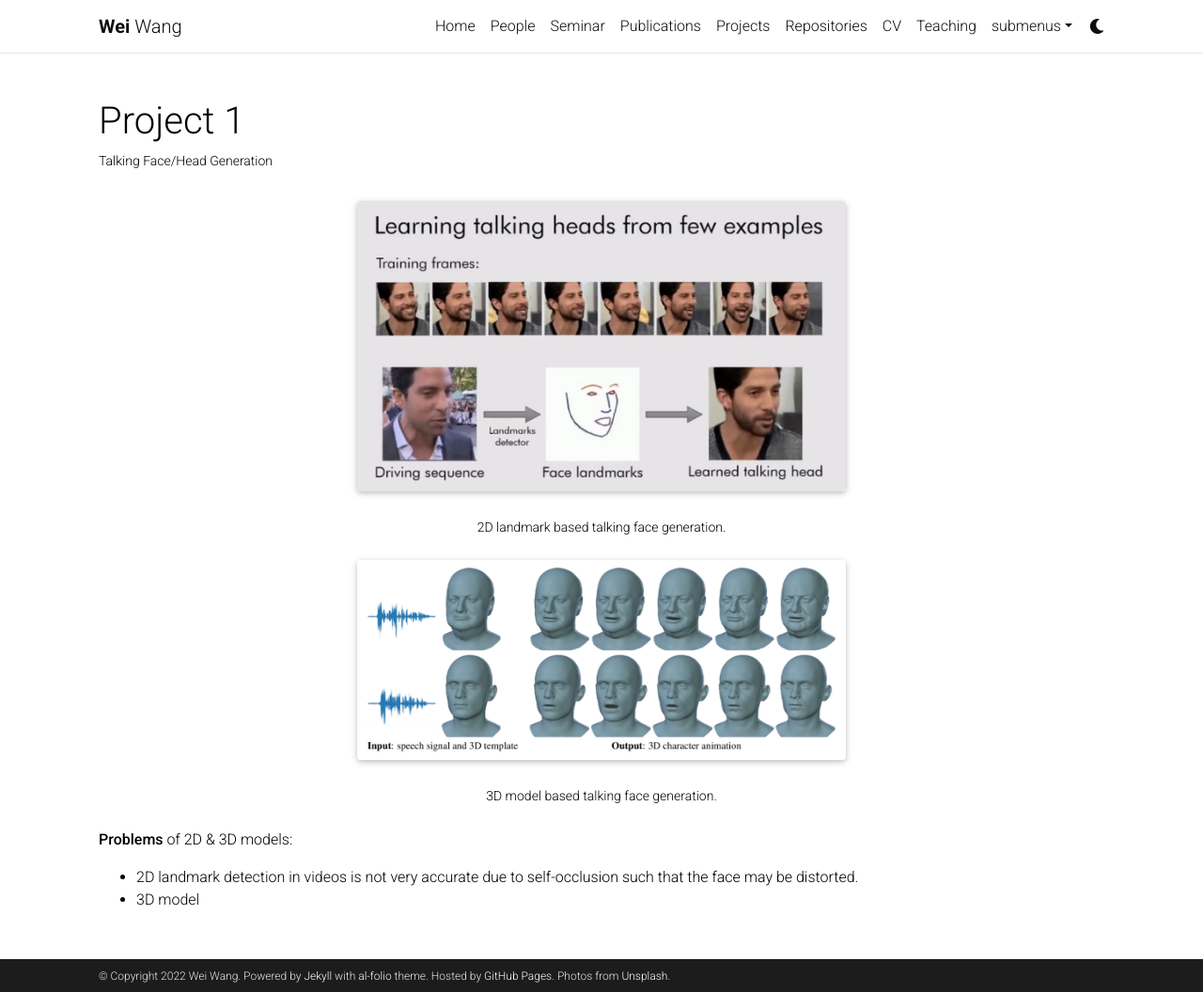
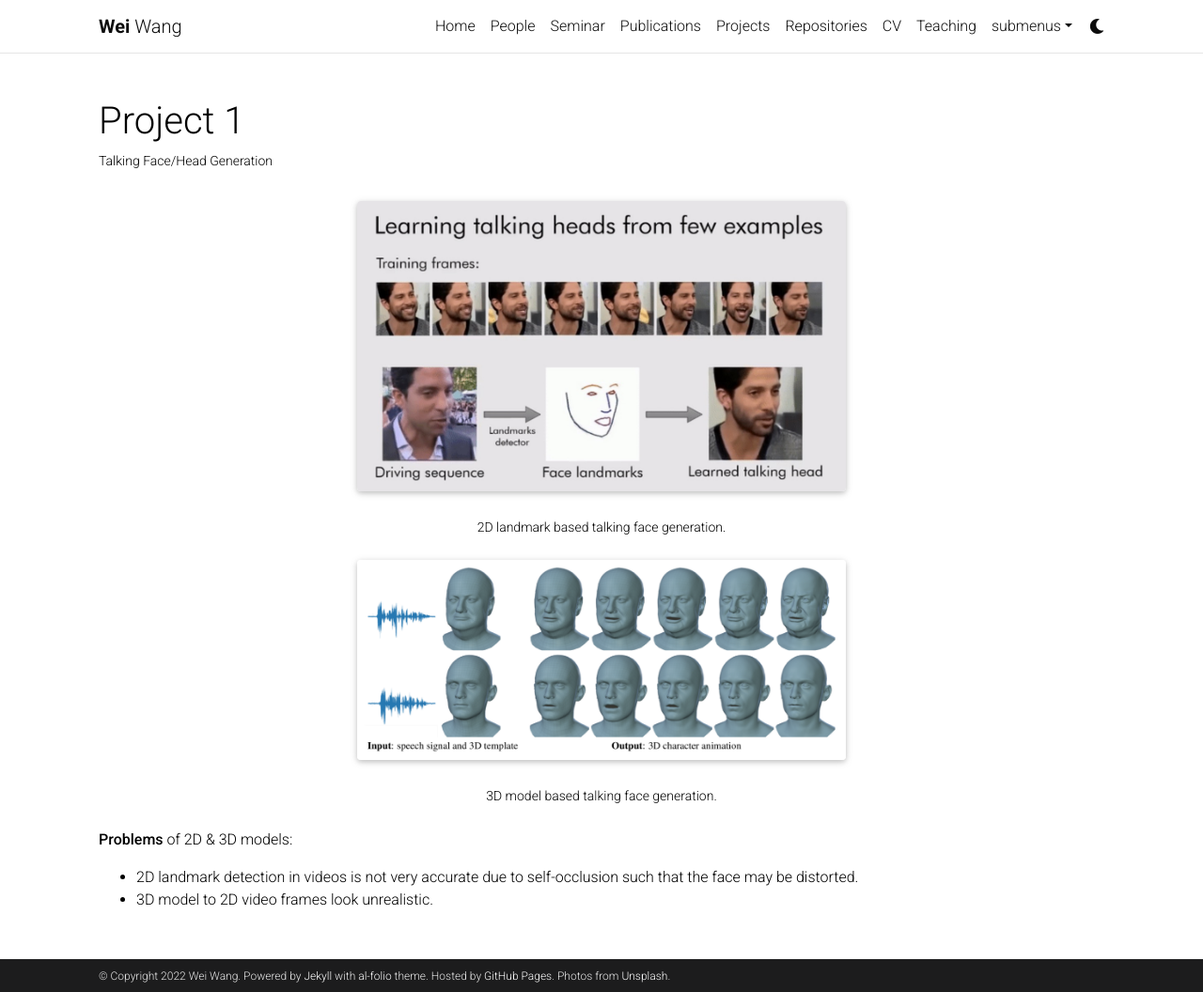
Before and after one commit to WeiWangTrento/WeiWangTrento.github.io, a Jekyll site: the page built from _projects/1_undergrd_project.md, in a window 1280 px wide and 1056 px high. Shown: the whole window at 94% size. Built offline with Jekyll 4.4.1, drawn with Linux system fonts in a browser that asks for light colours; full-size pictures stand in for the smaller copies a plugin makes; comment, search, counter and statistics services are not loaded; a style sheet for code colours, icons or effects is not loaded.

Commit message:
Update 1_undergrd_project.md

```diff
--- a/_projects/1_undergrd_project.md
+++ b/_projects/1_undergrd_project.md
@@ -27,4 +27,4 @@ category: Undergraduate
 
 **Problems** of 2D & 3D models:
 - 2D landmark detection in videos is not very accurate due to self-occlusion such that the face may be distorted.
-- 3D model
+- 3D model to 2D video frames look unrealistic.
```
